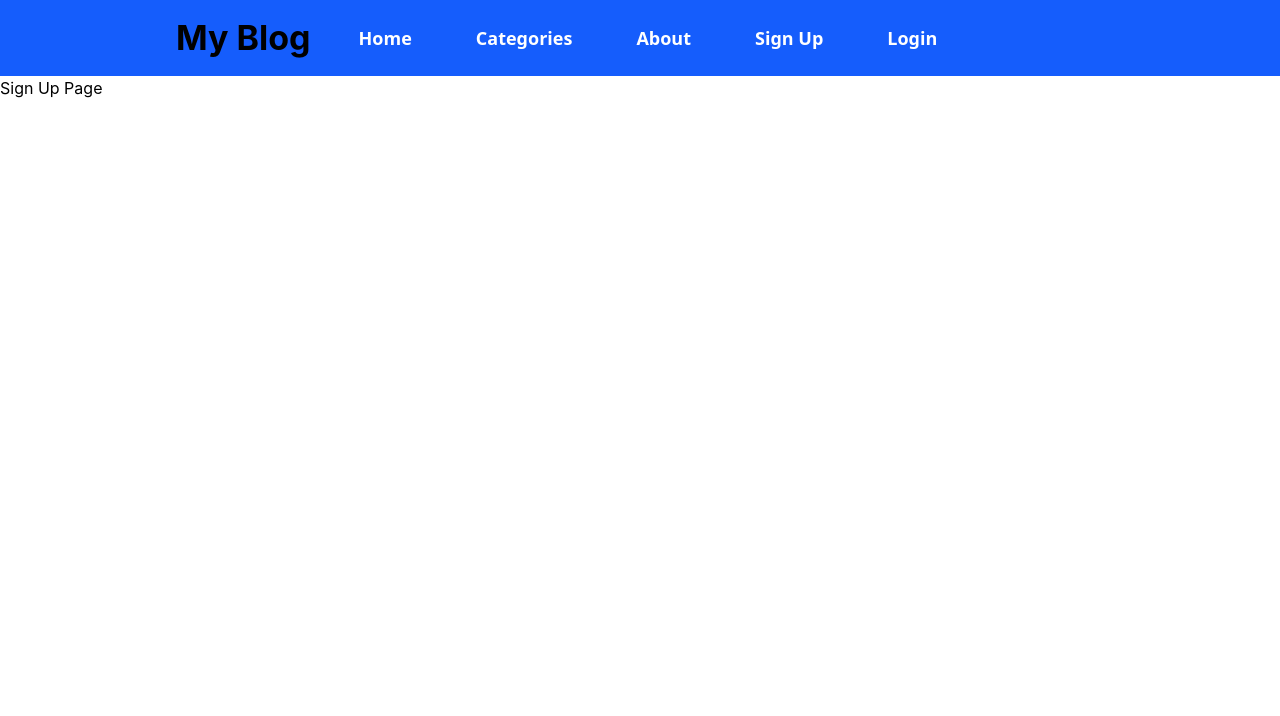
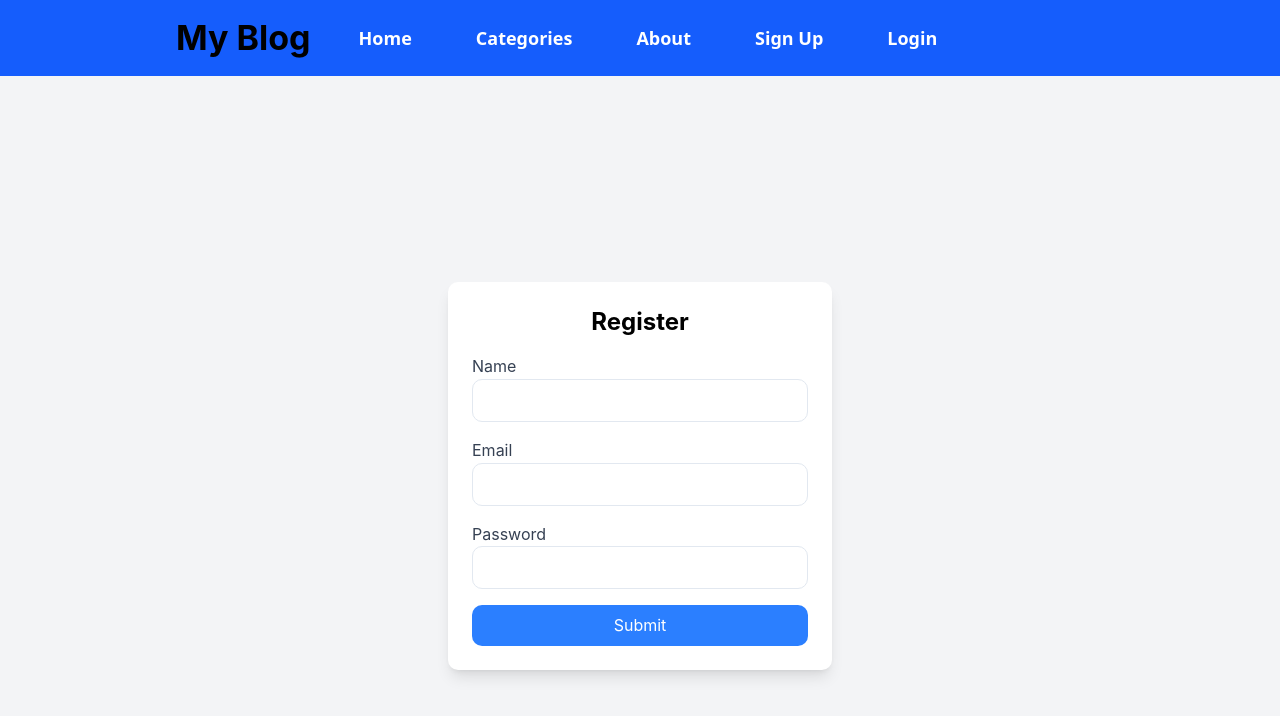
Before and after one commit to ankit11556/blog-app, a React (Vite) app in the folder frontend/: page /signup in a window 1280 px wide. Shown: the top 716 px of the page. Built offline with nearby package versions, Linux system fonts and the light colour scheme.

Commit message:
add signup and login pages

```diff
--- a/frontend/package.json
+++ b/frontend/package.json
@@ -14,6 +14,7 @@
     "@mantine/hooks": "^7.17.1",
     "@radix-ui/react-slot": "^1.1.2",
     "@tailwindcss/vite": "^4.0.12",
+    "axios": "^1.8.3",
     "clsx": "^2.1.1",
     "lucide-react": "^0.479.0",
     "react": "^19.0.0",
--- a/frontend/src/Pages/Home.jsx
+++ b/frontend/src/Pages/Home.jsx
@@ -1,16 +1,14 @@
 
 import { useEffect, useState } from "react";
 import BlogCard from "../components/Blog/BlogCard";
-
+import axios from "axios"
 const Home = () => {
   const [blogs,setBlogs] = useState([]);
 
 const dataFetch = async () => {
   try {
-    const data = await fetch("http://localhost:5500/blogs")
-    const blog = await data.json()
-    setBlogs(blog)
-
+    const {data} = await axios.get("http://localhost:5500/blogs")
+    setBlogs(data)
   } catch (error) {
     console.log(error);
   }
--- a/frontend/src/Pages/Login.jsx
+++ b/frontend/src/Pages/Login.jsx
@@ -1,5 +1,56 @@
-const Login = () => {
-  return <h1>Login Page</h1>;
-};
+import { useState } from "react";
 
-export default Login;
+export default function Login() {
+  const [formData, setFormData] = useState({
+    email: "",
+    password: "",
+  });
+
+  const handleChange = (e) => {
+    setFormData({ ...formData, [e.target.name]: e.target.value });
+  };
+
+  const handleSubmit = (e) => {
+    e.preventDefault();
+    console.log("Form Submitted", formData);
+  };
+
+  return (
+    <div className="flex justify-center items-center min-h-screen bg-gray-100">
+      <form
+        onSubmit={handleSubmit}
+        className="bg-white p-6 rounded-lg shadow-lg w-96"
+      >
+        <h2 className="text-2xl font-bold text-center mb-4">Login</h2>
+        <div className="mb-4">
+          <label className="block text-gray-700">Email</label>
+          <input
+            type="email"
+            name="email"
+            value={formData.email}
+            onChange={handleChange}
+            className="w-full p-2 border rounded-lg focus:outline-none focus:ring-2 focus:ring-blue-400"
+            required
+          />
+        </div>
+        <div className="mb-4">
+          <label className="block text-gray-700">Password</label>
+          <input
+            type="password"
+            name="password"
+            value={formData.password}
+            onChange={handleChange}
+            className="w-full p-2 border rounded-lg focus:outline-none focus:ring-2 focus:ring-blue-400"
+            required
+          />
+        </div>
+        <button
+          type="submit"
+          className="w-full bg-blue-500 text-white py-2 rounded-lg hover:bg-blue-600 transition duration-300"
+        >
+          Login
+        </button>
+      </form>
+    </div>
+  );
+}
--- a/frontend/src/Pages/SignUp.jsx
+++ b/frontend/src/Pages/SignUp.jsx
@@ -1,5 +1,80 @@
-const SignUp = () => {
-  return <h1>Sign Up Page</h1>;
-};
+import { useState } from "react";
+import axios from "axios"
+export default function SignUp() {
+  const [formData, setFormData] = useState({
+    name: "",
+    email: "",
+    password: "",
+  });
 
-export default SignUp;
+  const handleChange = (e) => {
+    setFormData({ ...formData, [e.target.name]: e.target.value });
+  };
+
+  const handleSignUp = async (e) => {
+    e.preventDefault();
+   try {
+    const resopnse = await axios.post("http://localhost:5500/signup",formData);
+ console.log("response data",data);
+
+
+    if(data.success){
+      alert("SingnUp successfully")
+    }
+   } catch (error) {
+    if(error.resopnse && error.resopnse.data.message){
+      alert(error.resonse.data.message)
+    }
+   }
+  };
+
+  return (
+    <div className="flex justify-center items-center min-h-screen bg-gray-100">
+      <form
+        onSubmit={handleSignUp}
+        className="bg-white p-6 rounded-lg shadow-lg w-96"
+      >
+        <h2 className="text-2xl font-bold text-center mb-4">Register</h2>
+        <div className="mb-4">
+          <label className="block text-gray-700">Name</label>
+          <input
+            type="text"
+            name="name"
+            value={formData.name}
+            onChange={handleChange}
+            className="w-full p-2 border rounded-lg focus:outline-none focus:ring-2 focus:ring-blue-400"
+            required
+          />
+        </div>
+        <div className="mb-4">
+          <label className="block text-gray-700">Email</label>
+          <input
+            type="email"
+            name="email"
+            value={formData.email}
+            onChange={handleChange}
+            className="w-full p-2 border rounded-lg focus:outline-none focus:ring-2 focus:ring-blue-400"
+            required
+          />
+        </div>
+        <div className="mb-4">
+          <label className="block text-gray-700">Password</label>
+          <input
+            type="password"
+            name="password"
+            value={formData.password}
+            onChange={handleChange}
+            className="w-full p-2 border rounded-lg focus:outline-none focus:ring-2 focus:ring-blue-400"
+            required
+          />
+        </div>
+        <button
+          type="submit"
+          className="w-full bg-blue-500 text-white py-2 rounded-lg hover:bg-blue-600 transition duration-300"
+        >
+          Submit
+        </button>
+      </form>
+    </div>
+  );
+}
```
Also changed, not shown: 1 other file (tests, documents, lock files or other folders).
